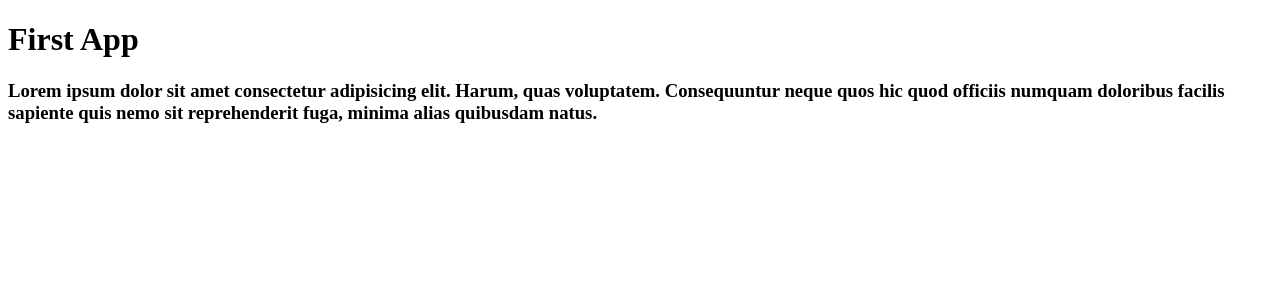
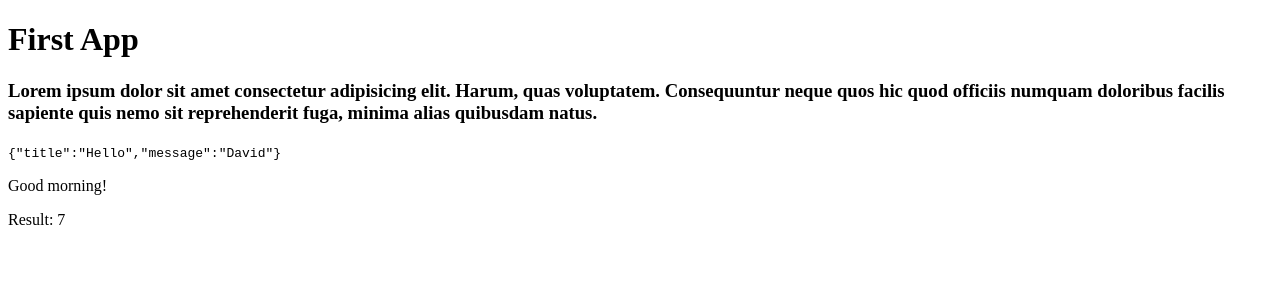
Before and after one commit to toledodavid/react-03-counter-app-vite, a React (Vite) app: page / in a window 1280 px wide. Shown: the top 300 px of the page. Built offline with nearby package versions, Linux system fonts and the light colour scheme.

Commit message:
Print js variables and code in html elements

```diff
--- a/src/FirstApp.jsx
+++ b/src/FirstApp.jsx
@@ -1,10 +1,25 @@
 // import { Fragment } from "react";
+
+const newMessage = {
+  title: 'Hello',
+  message: 'David'
+};
+
+const greeting = () => (<p>Good morning!</p>);
+
+const getResult = (a, b) => a + b;
 
 export const FirstApp = () => {
   return (
     <>
       <h1>First App</h1>
       <h3>Lorem ipsum dolor sit amet consectetur adipisicing elit. Harum, quas voluptatem. Consequuntur neque quos hic quod officiis numquam doloribus facilis sapiente quis nemo sit reprehenderit fuga, minima alias quibusdam natus.</h3>
+
+      <code>{JSON.stringify(newMessage)}</code>
+
+      { greeting() }
+
+      <p>Result: { getResult(1, 6) }</p>
     </>
   );
 
```
